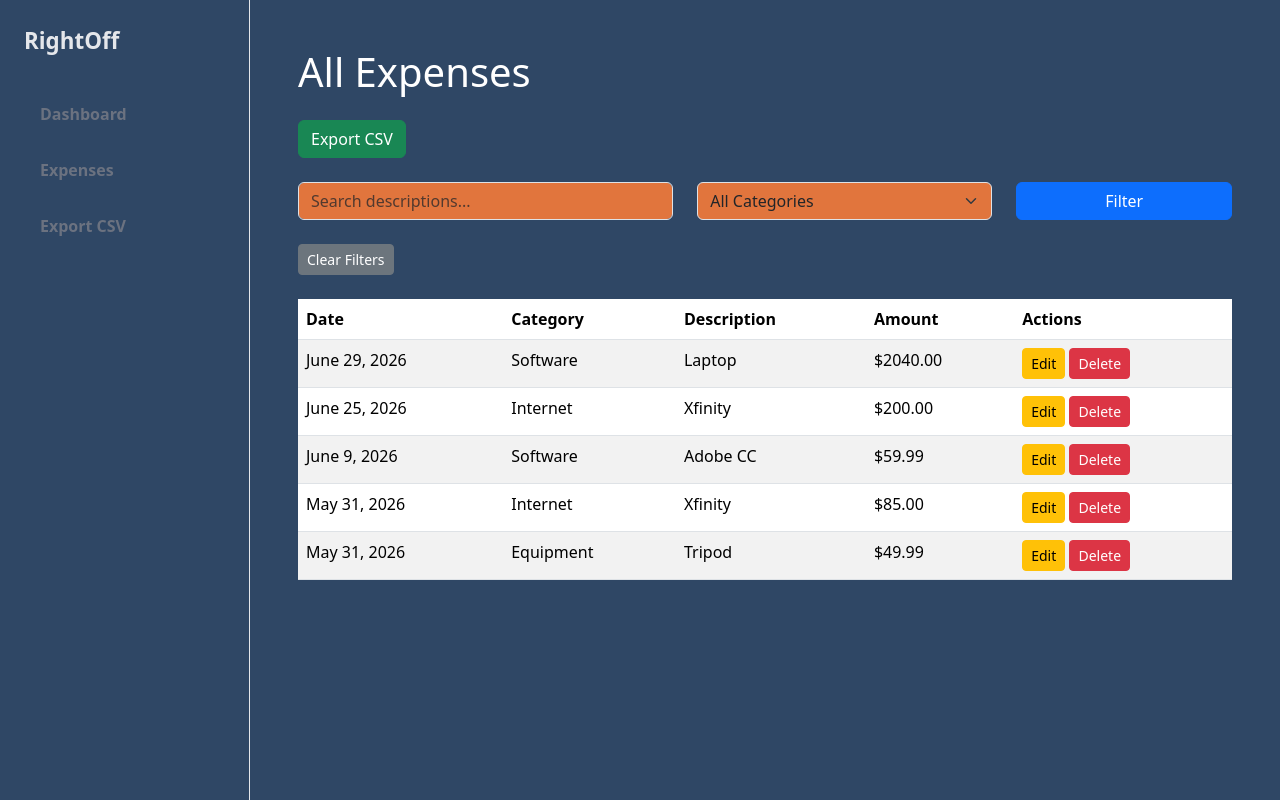
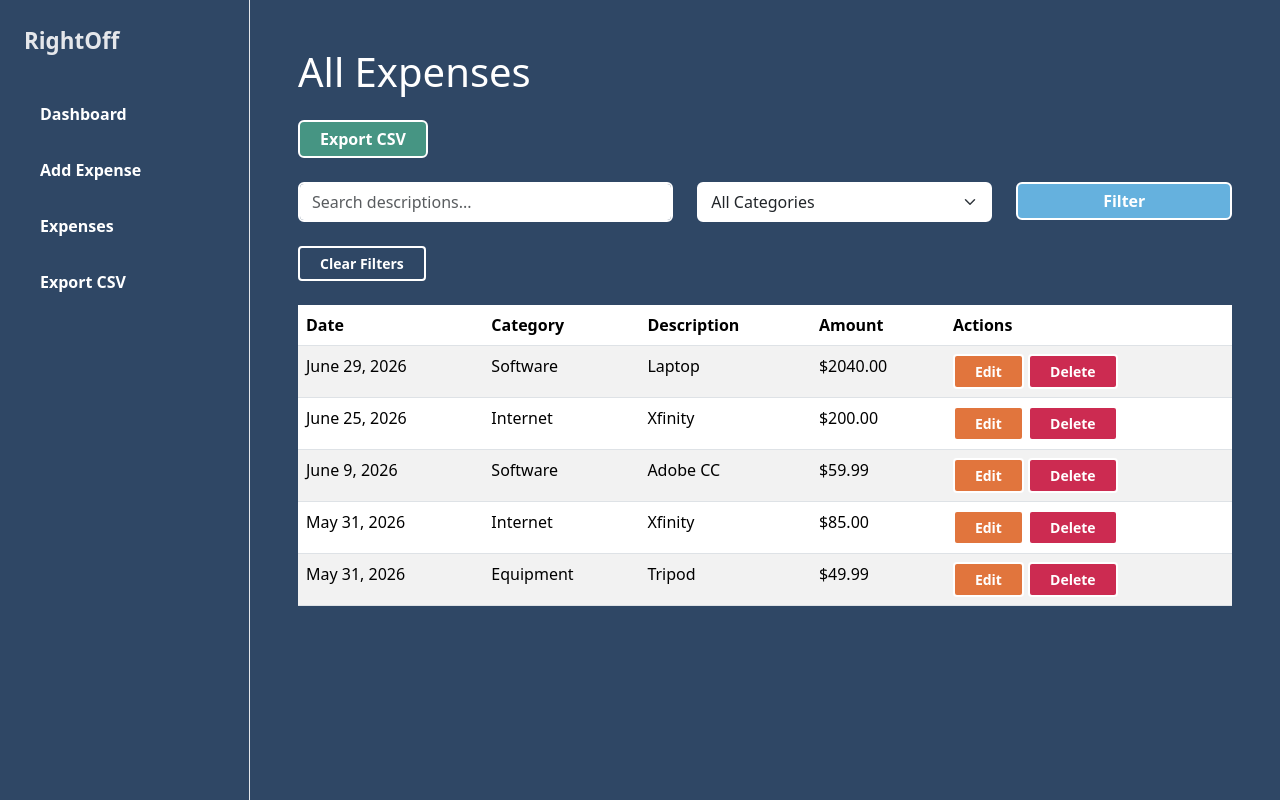
Before and after one commit to derinventingroom/rightoff, a Django app: page /list/ in a window 1280 px wide. Run offline with Django 5.2, Linux system fonts and the light colour scheme; data comes from the database, SQL or seed files in the repository.

Commit message:
Continued adding style to the homepage and the expense page

```diff
--- a/expenses/templates/base.html
+++ b/expenses/templates/base.html
@@ -35,6 +35,9 @@
 
             <a href="/" class="sidebar-link">
                 Dashboard
+            </a>
+            <a href="/#add-expense" class="sidebar-link">
+                Add Expense
             </a>
 
             <a href="/list/" class="sidebar-link">
--- a/expenses/templates/expenses/expense_list.html
+++ b/expenses/templates/expenses/expense_list.html
@@ -10,7 +10,7 @@
 
     <a
         href="/export/"
-        class="btn btn-success"
+        class="btn btn-export btn-success"
     >
         Export CSV
     </a>
@@ -65,7 +65,7 @@
 
         <button
             type="submit"
-            class="btn btn-primary w-100"
+            class="btn btn-main w-100"
         >
             Filter
         </button>
@@ -80,7 +80,7 @@
 
     <a
         href="/list/"
-        class="btn btn-secondary btn-sm"
+        class="btn btn-filter btn-sm"
     >
         Clear Filters
     </a>
@@ -113,14 +113,14 @@
 
                 <a
                     href="/edit/{{ expense.id }}/"
-                    class="btn btn-sm btn-warning"
+                    class="btn btn-sm btn-warning btn-edit"
                 >
                     Edit
                 </a>
 
                 <a
                     href="/delete/{{ expense.id }}/"
-                    class="btn btn-sm btn-danger"
+                    class="btn btn-sm btn-danger btn-delete"
                 >
                     Delete
                 </a>
--- a/expenses/templates/expenses/home.html
+++ b/expenses/templates/expenses/home.html
@@ -65,7 +65,7 @@
     </div>
 </div>
 
-<div class="card card-style-orange shadow-sm">
+<div id="add-expense" class="card card-style-orange shadow-sm">
     <h5 class="card-header card-style-orange">
         Add Expense
     </h5>
@@ -150,7 +150,7 @@ new Chart(ctx, {
             label: 'Expenses',
             data: categoryAmounts,
             backgroundColor: '#ffffff',
-            hoverBackgroundColor: '#7474E8',
+            hoverBackgroundColor: '#ffffff',
             borderRadius: 8,
             barThickness: 100
         }]
--- a/static/css/style.css
+++ b/static/css/style.css
@@ -54,15 +54,49 @@ h1{
     color: #1F2937 !important;
 }
 
+.btn-main, .btn-main:hover, .btn-filter, .btn-filter:hover, .btn-export, .btn-export:hover, .btn-delete, .btn-delete:hover, .btn-edit, .btn-edit:hover{
+    border: 2px solid #ffffff;
+    color: #ffffff;
+    padding: 5px 20px 5px 20px;
+    font-weight: 600 !important;
+}
+
 .btn-main{
-    background-color: #5b5bc8;
-    color: #ffffff;
-    padding: 20px;
-    font-weight: 600;
+    background-color: #65B1DE;
+}
+
+.btn-main:hover{
+   background-color: #448db8;
+}
+
+.btn-filter{
+    /* background-color: #ffffff; */
+    color:#ffffff;
+}
+
+.btn-filter:hover{
+    /* background-color: #ffffff; */
+    color:#ffffff;
+}
+
+.btn-export{
+    background-color: #469583;
+}
+
+.btn-delete{
+    background-color: #CC2B51;
+}
+
+.btn-edit{
+    background-color: #E1753D;
+}
+
+.btn-edit:hover{
+    background-color: #aa5b34;
 }
 
 .card {
-    border: 0;
+    border: 3px solid #ffffff !important;
     background: #FCFCFD;
     filter: drop-shadow(0px 4px 8.9px rgba(0, 0, 0, 0.1));
 }
@@ -86,14 +120,6 @@ img{
     border-radius: 100%;
 }
 
-/* .card-style-purple{
-    background-color: #5b5bcf !important;
-    border: 4px solid #000000 !important;
-    color: #ffffff;
-    background-image: linear-gradient(to right top, #9e9bf4, #a98ce2, #b27ccf, #b86db9, #ba5ea3) !important;
-    color: #fff;
-} */
-
  .card-style-red{
     background-color: #CC2B51;
     color: #fff;
@@ -115,13 +141,10 @@ img{
 }
 
 .form-control, .form-select{
-   background-color: #E1753D !important;
+   /* background-color: #E1753D !important;  */
+   border: 2px solid #ffffff;
+   /* color: #ffffff; */
 }
-
-/* .card-style-purple{
-    background-color: #5b5bcf;
-    color: #fff;
-} */
 
 .navbar {
     box-shadow: 0 2px 10px rgba(0,0,0,.15);
@@ -160,7 +183,7 @@ img{
     display: block;
     padding: .75rem 1rem;
     border-radius: 12px;
-    color: #6b7280;
+    color: #ffffff;
     text-decoration: none;
     font-weight: 600;
 }
```
